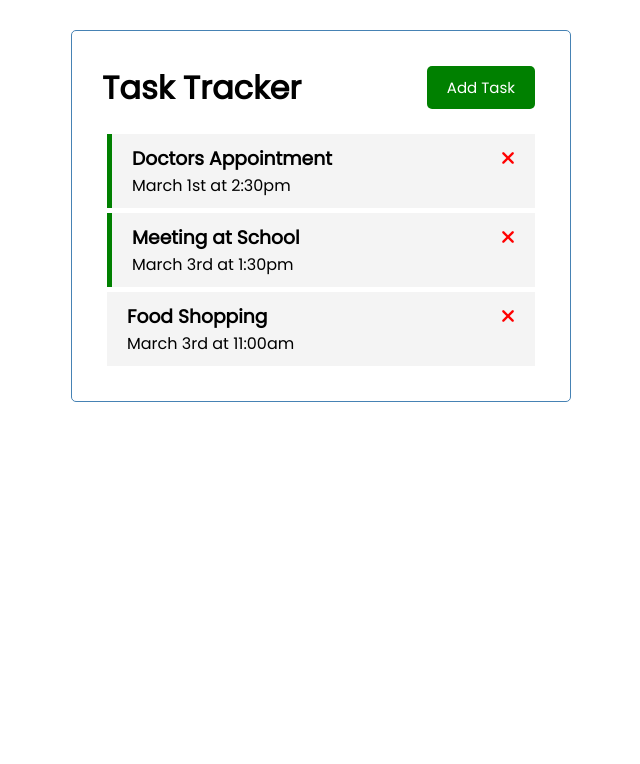
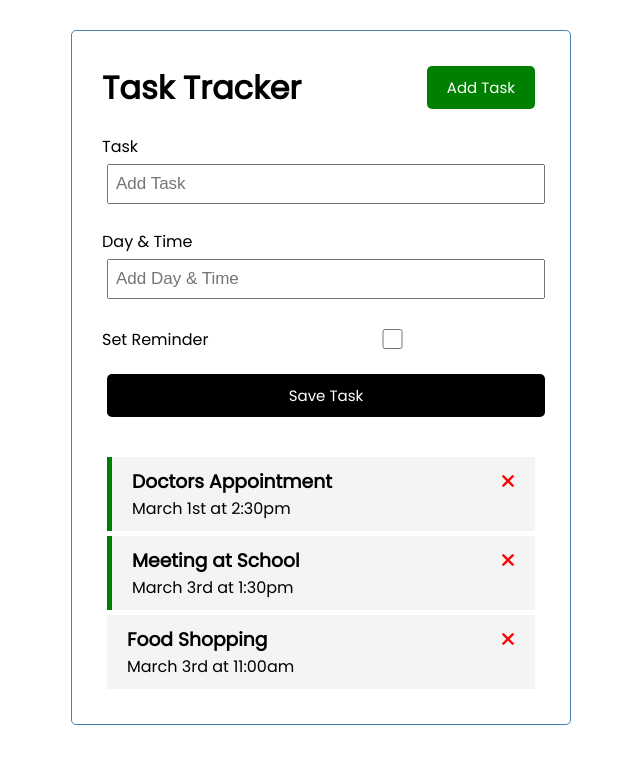
Before and after one commit to rafael-lua/task-tracker-crashcourse, a Vue app: page / in a window 1280 px wide. Shown: the top 764 px of the page, without its empty margins (319-959 px from the left). Built offline with nearby package versions, Linux system fonts and the light colour scheme.

Commit message:
Added the AddTask functionality

```diff
--- a/src/App.vue
+++ b/src/App.vue
@@ -1,6 +1,7 @@
 <template>
   <div class="container">
     <Header title="Task Tracker" />
+    <AddTask @add-task="addTask" />
     <Tasks @toggle-reminder="toggleReminder" @delete-task="deleteTask" :tasks="tasks" />
     <!--
       To understand :tasks="task" better: https://vuejs.org/v2/guide/syntax.html
@@ -19,12 +20,14 @@
 <script>
 import Header from "./components/Header"
 import Tasks from "./components/Tasks"
+import AddTask from "./components/AddTask"
 
 export default {
   name: 'App',
   components: {
     Header,
-    Tasks
+    Tasks,
+    AddTask
   },
   data() {
     return {
@@ -32,6 +35,7 @@ export default {
     }
   },
   methods: {
+    // Method have access to the data through the "this" keyword
     deleteTask(id) {
       this.tasks = this.tasks.filter((task) => task.id !== id);
     },
@@ -41,7 +45,11 @@ export default {
       // Basically, the spread "..." syntax will expand the "task" object literal to the new object. (https://developer.mozilla.org/en-US/docs/Web/JavaScript/Reference/Operators/Spread_syntax#syntax)
       // Then the repeated key declaration will set the "reminder" to a new value.
       // You can also just expand the arrow function with returns and make the change. Like: task.reminder = !t.reminder; return task;
+    },
+    addTask(task) {
+      this.tasks = [...this.tasks, task];
     }
+
   },
   created() {
     this.tasks = [
--- /dev/null
+++ b/src/components/AddTask.vue
@@ -0,0 +1,99 @@
+<template>
+  <form @submit="onSubmit" action="" class="add-form">
+  <!-- onSubmit is called without "()", so the first paremeter passed will be the submitted form event object. -->
+    <div class="form-control">
+      <label>Task</label>
+      <input type="text" v-model="text" name="text" placeholder="Add Task" />
+      <!--
+        v-model will properly bind data based on the type of the input field.
+        You need to pass the name of a declared data variable in the component.
+        (https://v3.vuejs.org/guide/forms.html)
+
+        // {{ text }}
+        If you add the above line and type on the input, it will properly update as well in a 2 way fashion.
+        So changes on the data variable are reflected in the model and changes on the input fiel are reflected on the variable.
+      -->
+    </div>
+
+    <div class="form-control">
+      <label>Day & Time</label>
+      <input type="text" v-model="day" name="day" placeholder="Add Day & Time" />
+    </div>
+
+    <div class="form-control form-control-check">
+      <label>Set Reminder</label>
+      <input type="checkbox" v-model="reminder" name="reminder" />
+    </div>
+
+    <input type="submit" value="Save Task" class="btn btn-block" />
+  </form>
+</template>
+
+<script>
+export default {
+  name: "AddTask",
+  data() {
+    return {
+      text: "",
+      day: "",
+      reminder: false
+    }
+  },
+  methods: {
+    onSubmit(e) {
+      e.preventDefault(); // Stop submitting and refreshing the page
+
+      if(!this.text) {
+        alert("Task can't be blank.");
+        return;
+      }
+
+      const newTask = {
+        id: Math.floor(Math.random() * 100000),
+        text: this.text,
+        day: this.day,
+        reminder: this.reminder
+      }
+
+      // Clean form
+      this.text = "";
+      this.day = "";
+      this.reminder = false;
+
+      this.$emit("add-task", newTask);
+
+    }
+  }
+}
+</script>
+
+<style scoped>
+.add-form {
+  margin-bottom: 40px;
+}
+.form-control {
+  margin: 20px 0;
+}
+.form-control label {
+  display: block;
+}
+.form-control input {
+  width: 100%;
+  height: 40px;
+  margin: 5px;
+  padding: 3px 7px;
+  font-size: 17px;
+}
+.form-control-check {
+  display: flex;
+  align-items: center;
+  justify-content: space-between;
+}
+.form-control-check label {
+  flex: 1;
+}
+.form-control-check input {
+  flex: 2;
+  height: 20px;
+}
+</style>
```
